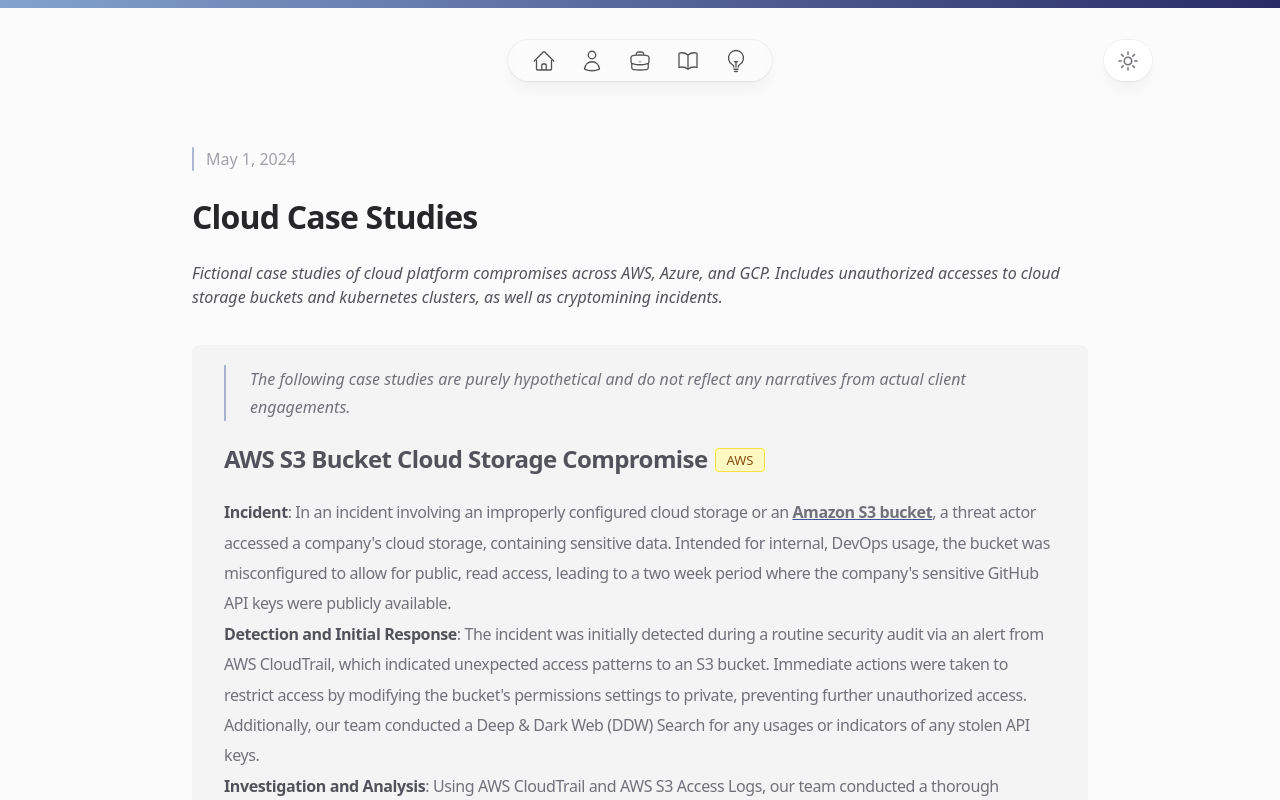
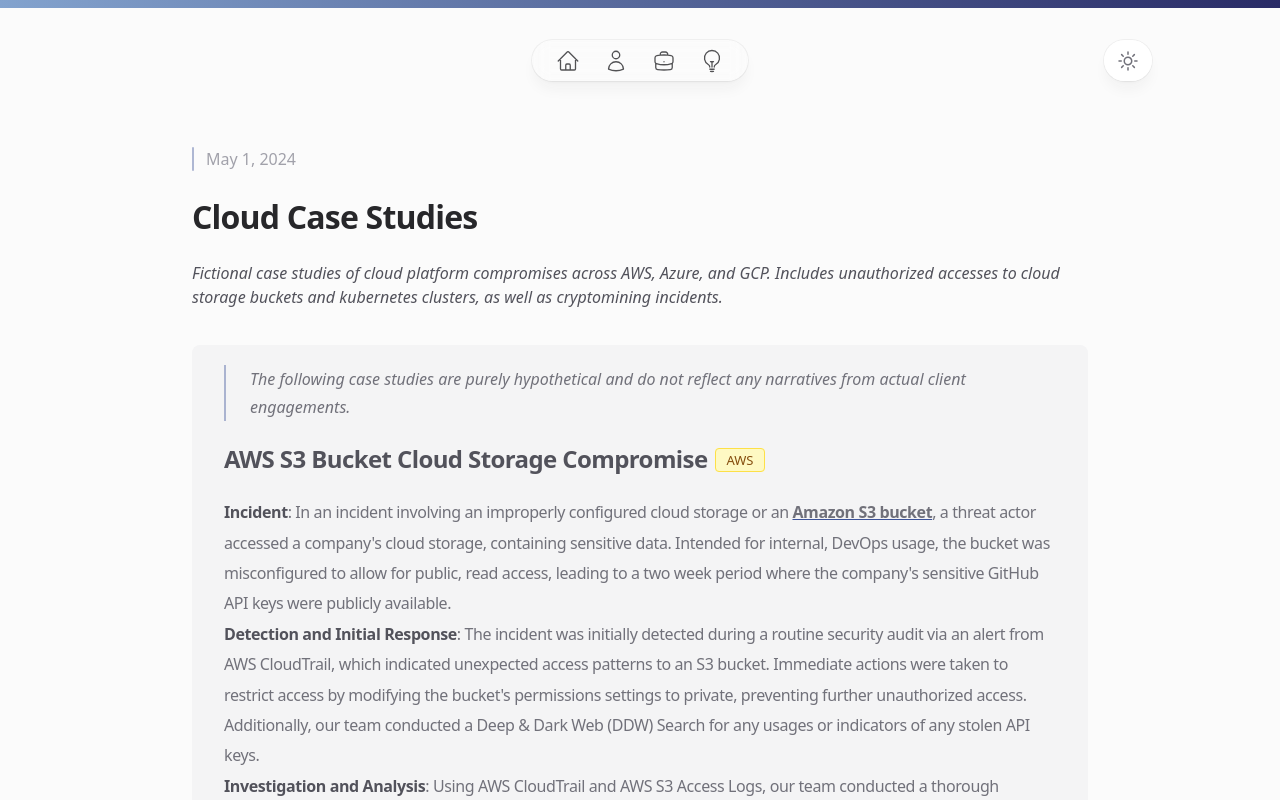
Before and after one commit to rkang821/portfolio, a Next.js app: page /blogs/cloud-case-study in a window 1280 px wide. Shown: the top 800 px of the page. Built offline with nearby package versions, Linux system fonts and the light colour scheme.

Commit message:
update resume/remove blog

```diff
--- a/src/components/shared/header.tsx
+++ b/src/components/shared/header.tsx
@@ -82,7 +82,7 @@
                 <MobileNavItem href="/">Home</MobileNavItem>
                 <MobileNavItem href="/#about">About</MobileNavItem>
                 <MobileNavItem href="/#experience">Experience</MobileNavItem>
-                <MobileNavItem href="/#blogs">Blog Posts</MobileNavItem>
+                {/* <MobileNavItem href="/#blogs">Blog Posts</MobileNavItem> */}
                 <MobileNavItem href="/#fundamentals">
                   Fundamentals
                 </MobileNavItem>
@@ -131,9 +131,9 @@
         <NavItem href="/#experience">
           <ExperienceIcon />
         </NavItem>
-        <NavItem href="/#blogs">
+        {/* <NavItem href="/#blogs">
           <BlogIcon />
-        </NavItem>
+        </NavItem> */}
         <NavItem href="/#fundamentals">
           <FundamentalsIcon />
         </NavItem>
--- a/src/pages/index.tsx
+++ b/src/pages/index.tsx
@@ -21,10 +21,10 @@
       <div id="experience">
         <ExperienceSection />
       </div>
-      {/*  --- Blog Section -- */}
+       {/* --- Blog Section --
       <div id="blogs">
         <BlogSection />
-      </div>
+      </div> */}
       {/*  --- Fundamentals Section -- */}
       <div id="fundamentals">
         <FundamentalsSection />
```
Also changed, not shown: 2 other files (tests, documents, lock files or other folders).
